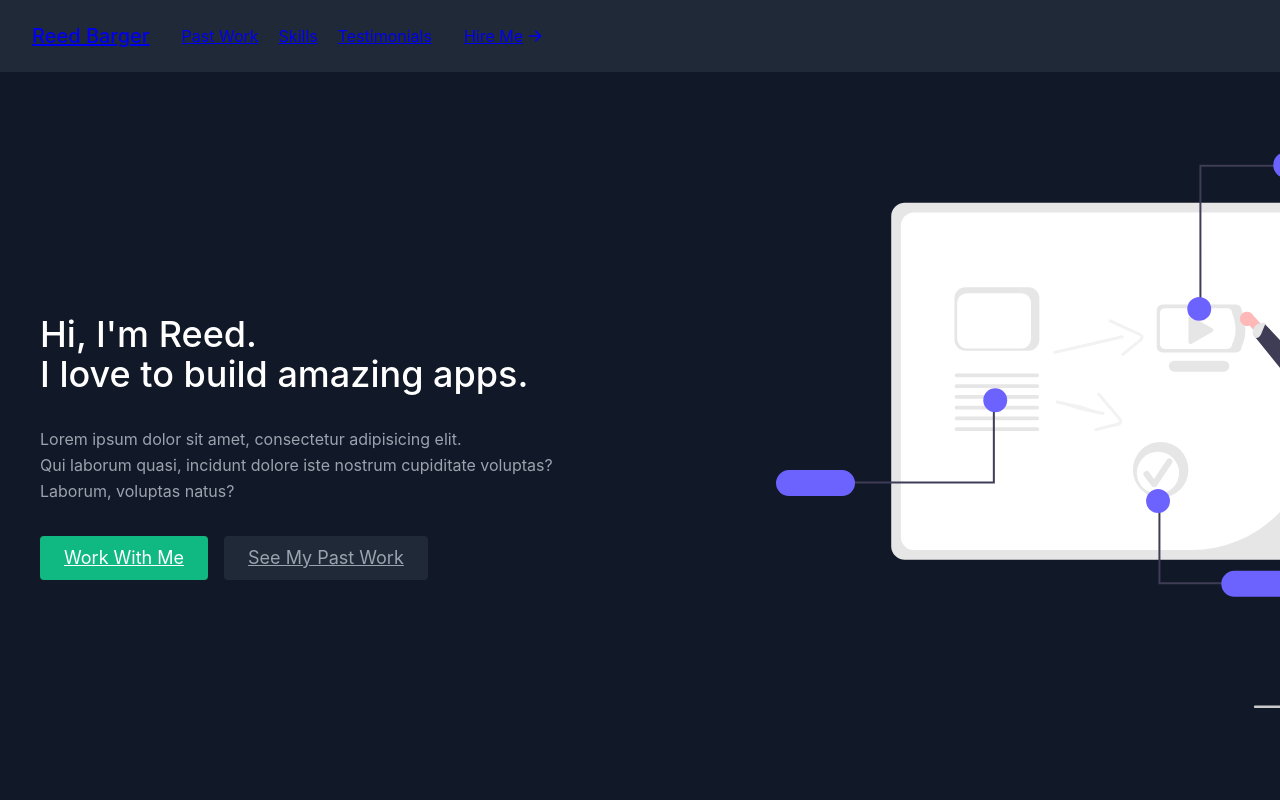
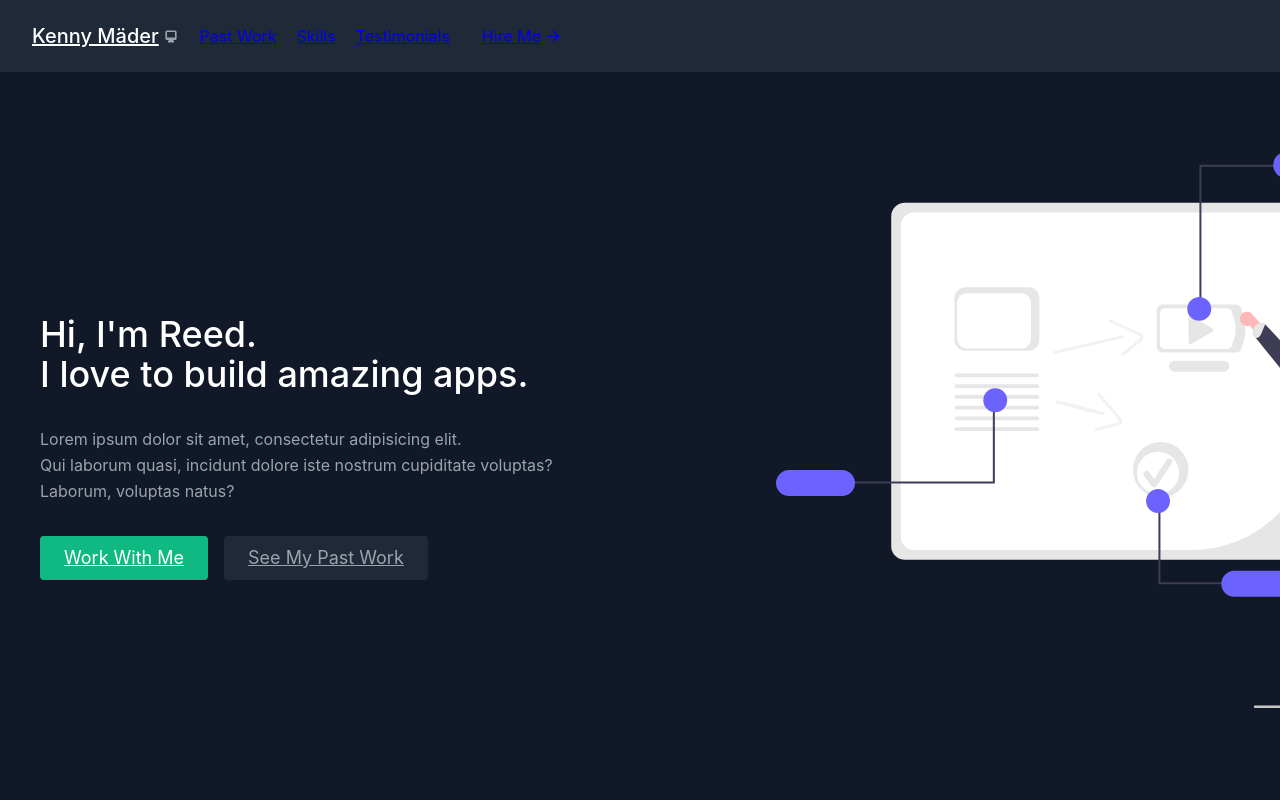
Before and after one commit to grayback90/Website-Webdesigner, a React (Create React App) app: page / in a window 1280 px wide. Shown: the top 800 px of the page. Built offline with nearby package versions, Linux system fonts and the light colour scheme.

Commit message:
CSS improvments (Navbar)

```diff
--- a/src/components/Navbar.js
+++ b/src/components/Navbar.js
@@ -1,4 +1,5 @@
 import { ArrowRightIcon } from "@heroicons/react/solid";
+import { DesktopComputerIcon } from "@heroicons/react/solid";
 import React from "react";
 //CSS
 import "./css/Navbar.css"
@@ -7,11 +8,12 @@ function Navbar() {
     return (
         <header className="navbar_background">
           <div className="navbar_container">
-            <a className="navbar_link_about">
+            <a>
               <a href="#about" className="navbar_home">
-                Reed Barger
+                Kenny Mäder
               </a>
             </a>
+            <DesktopComputerIcon className="navbar_icon" />
             <nav className="navbar_navigation">
               <a href="#projects" className="navbar_links">
                 Past Work
@@ -27,7 +29,7 @@ function Navbar() {
               href="#contact"
               className="navbar_link_contact">
               Hire Me
-              <ArrowRightIcon className="arrow_icon" />
+              <ArrowRightIcon className="navbar_icon" />
             </a>
           </div>
         </header>
--- a/src/components/css/Navbar.css
+++ b/src/components/css/Navbar.css
@@ -25,22 +25,21 @@ div.navbar_container {
     }
 }
 
-a.navbar_link_about {
-    margin-bottom: 1rem;
-    color: #ffffff;
-    font-weight: 500;
-}
-
-@media (min-width: 768px) {
-    a.navbar_link_about {
-        margin-bottom: 0;
-    }
-}
-
 a.navbar_home {
     margin-left: 0.75rem;
     font-size: 1.25rem;
     line-height: 1.75rem;
+    color: #ffffff;
+    margin-bottom: 1rem;
+    font-weight: 500;
+}
+
+@media (min-width: 1024px) {
+    div.navbar_vertical_line {
+        margin-left: 1rem;
+        border-left: 0.1rem solid #ffffff;
+        color: #1F2937;
+    }
 }
 
 nav.navbar_navigation {
@@ -57,7 +56,7 @@ nav.navbar_navigation {
         padding-top: 0.25rem;
         padding-bottom: 0.25rem;
         padding-left: 1rem;
-        margin-left: 1rem;
+        margin-left: 0.3rem;
         border-left-width: 1px;
     }
 }
@@ -95,7 +94,7 @@ a.navbar_link_contact:hover {
     background-color: #374151;
 }
 
-svg.arrow_icon {
+svg.navbar_icon {
     margin-left: 0.25rem;
     width: 1rem;
     height: 1rem;
```
